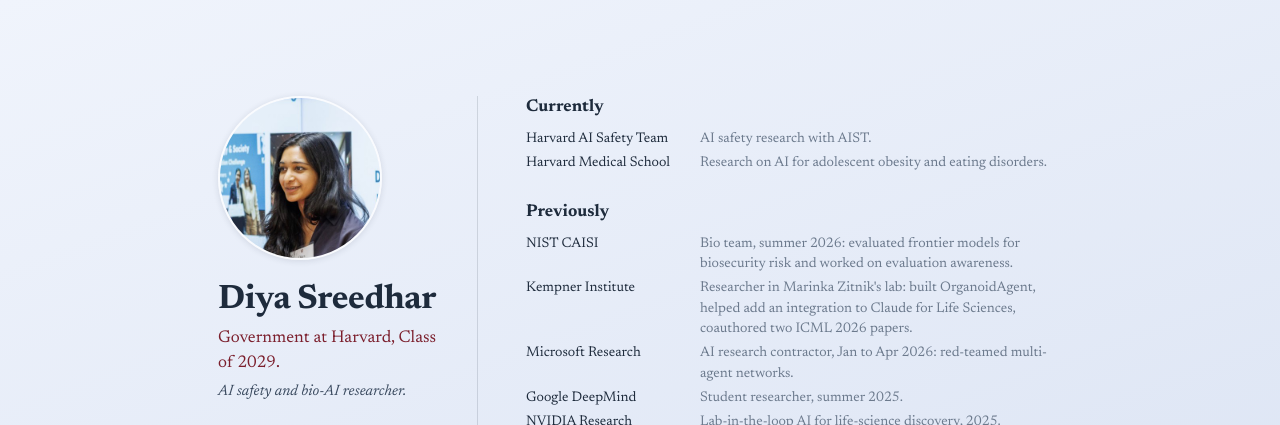
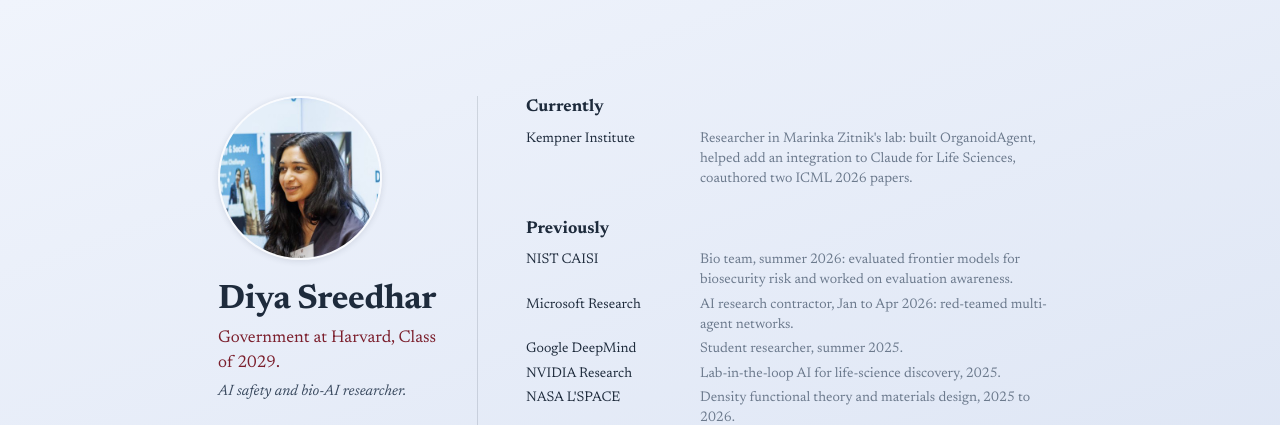
Before and after one commit to ds9-code/diyasreedhar, a plain HTML site: page index.html in a window 1280 px wide. Shown: the top 425 px of the page. Drawn offline with Linux system fonts and the light colour scheme.

Commit message:
List Kempner as the only current role
Co-Authored-By: Claude Opus 5.5 <noreply@anthropic.com>

```diff
--- a/index.html
+++ b/index.html
@@ -57,8 +57,7 @@
         <section class="section">
           <h2>Currently</h2>
           <ul class="rows">
-            <li><span class="label">Harvard AI Safety Team</span><span class="desc">AI safety research with AIST.</span></li>
-            <li><span class="label">Harvard Medical School</span><span class="desc">Research on AI for adolescent obesity and eating disorders.</span></li>
+            <li><span class="label">Kempner Institute</span><span class="desc">Researcher in Marinka Zitnik's lab: built OrganoidAgent, helped add an integration to Claude for Life Sciences, coauthored two ICML 2026 papers.</span></li>
           </ul>
         </section>
 
@@ -66,7 +65,6 @@
           <h2>Previously</h2>
           <ul class="rows">
             <li><span class="label">NIST CAISI</span><span class="desc">Bio team, summer 2026: evaluated frontier models for biosecurity risk and worked on evaluation awareness.</span></li>
-            <li><span class="label">Kempner Institute</span><span class="desc">Researcher in Marinka Zitnik's lab: built OrganoidAgent, helped add an integration to Claude for Life Sciences, coauthored two ICML 2026 papers.</span></li>
             <li><span class="label">Microsoft Research</span><span class="desc">AI research contractor, Jan to Apr 2026: red-teamed multi-agent networks.</span></li>
             <li><span class="label">Google DeepMind</span><span class="desc">Student researcher, summer 2025.</span></li>
             <li><span class="label">NVIDIA Research</span><span class="desc">Lab-in-the-loop AI for life-science discovery, 2025.</span></li>
```
